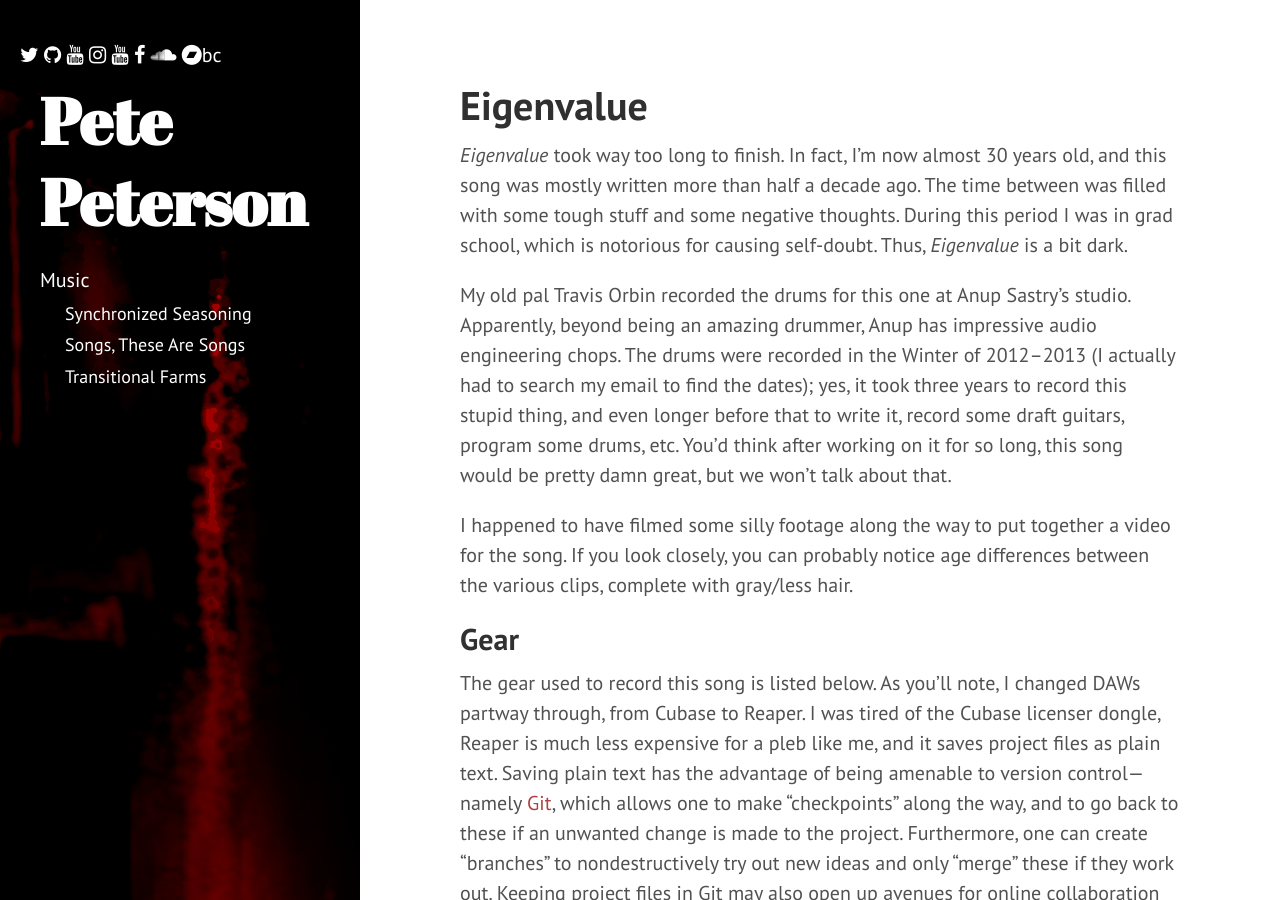
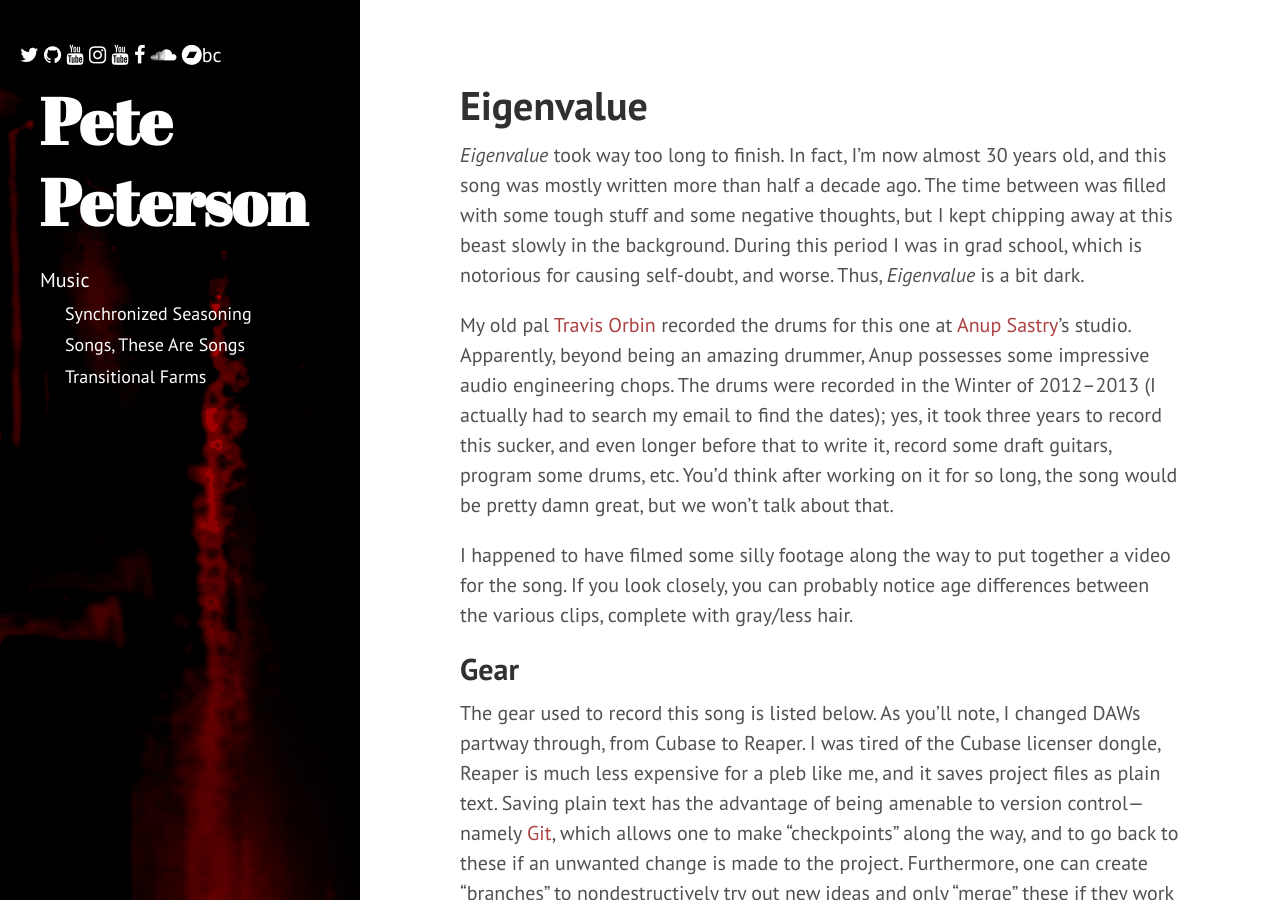
Before and after one commit to petepm/petepm.github.io, a Jekyll site: the page built from music/synchronized-seasoning/eigenvalue.md, in a window 1280 px wide and 900 px high. Built offline with Jekyll 4.4.1, drawn with Linux system fonts in a browser that asks for light colours; nearby versions of some CDN libraries.

Commit message:
Minor tweaks to EV page

```diff
--- a/music/synchronized-seasoning/eigenvalue.md
+++ b/music/synchronized-seasoning/eigenvalue.md
@@ -9,17 +9,19 @@ trackno: 2
 
 _Eigenvalue_ took way too long to finish. In fact, I'm now almost 30 years old,
 and this song was mostly written more than half a decade ago. The time between
-was filled with some tough stuff and some negative thoughts. During this period
-I was in grad school, which is notorious for causing self-doubt. Thus,
-_Eigenvalue_ is a bit dark.
+was filled with some tough stuff and some negative thoughts, but I kept chipping
+away at this beast slowly in the background. During this period I was in grad
+school, which is notorious for causing self-doubt, and worse. Thus, _Eigenvalue_
+is a bit dark.
 
-My old pal Travis Orbin recorded the drums for this one at Anup Sastry's studio.
-Apparently, beyond being an amazing drummer, Anup has impressive audio
-engineering chops. The drums were recorded in the Winter of 2012--2013 (I
+My old pal [Travis Orbin](http://travisorbin.com) recorded the drums for this
+one at [Anup Sastry](https://www.facebook.com/AnupSastryMusic/)'s studio.
+Apparently, beyond being an amazing drummer, Anup possesses some impressive
+audio engineering chops. The drums were recorded in the Winter of 2012--2013 (I
 actually had to search my email to find the dates); yes, it took three years to
-record this stupid thing, and even longer before that to write it, record some
-draft guitars, program some drums, etc. You'd think after working on it for so
-long, this song would be pretty damn great, but we won't talk about that.
+record this sucker, and even longer before that to write it, record some draft
+guitars, program some drums, etc. You'd think after working on it for so long,
+the song would be pretty damn great, but we won't talk about that.
 
 I happened to have filmed some silly footage along the way to put together a
 video for the song. If you look closely, you can probably notice age differences
```
